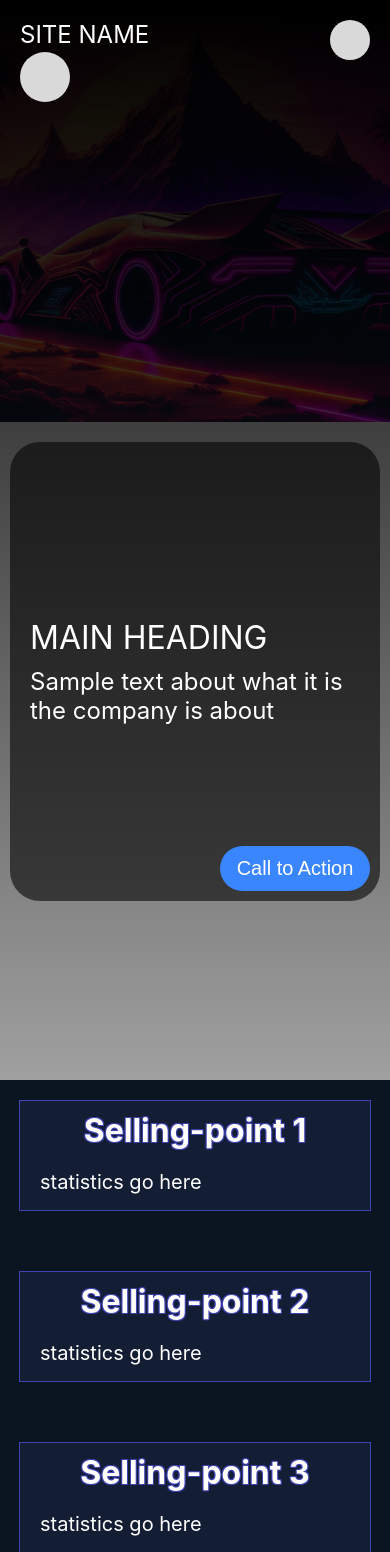
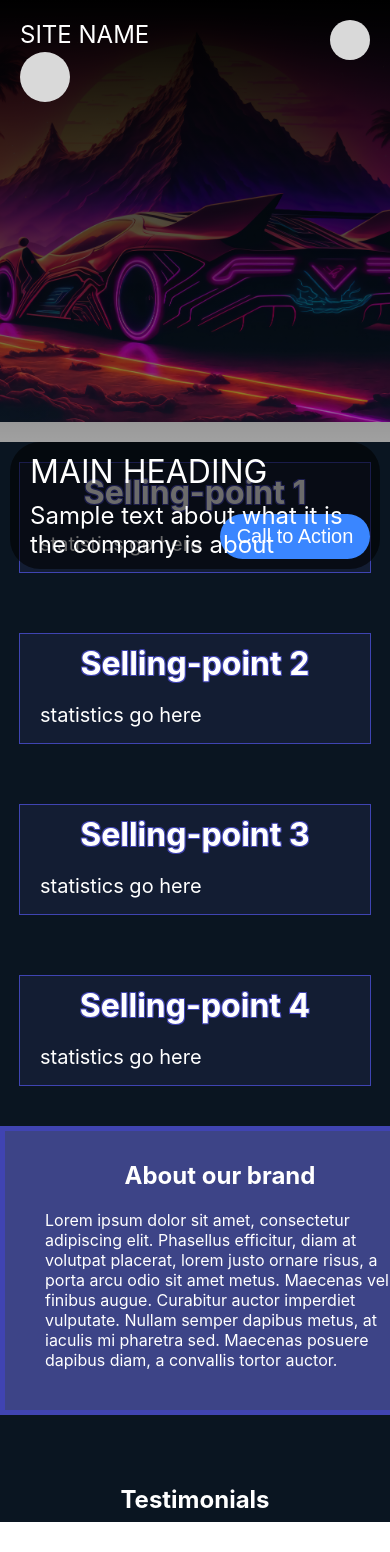
Before and after one commit to ShezadSatter/test1, a PHP site: page /home.html in a window 390 px wide; the page is wider, and only the part inside the window is pictured. Shown: the top 1552 px of that part. Run offline with PHP 8.4, Linux system fonts and the light colour scheme.

Commit message:
Update styles.css

```diff
--- a/Web1/styles.css
+++ b/Web1/styles.css
@@ -361,6 +361,9 @@ nav {
   body {
     overflow-x: hidden;
   }
+  .Frame_1{
+height: auto;
+  }
 
   .SITE_NAME {
     font-size: 24px;
@@ -403,6 +406,7 @@ nav {
 
   .Group_4 {
     width: auto;
+    height: auto;
     left: 10px;
     right: 10px;
     top: auto;
```
